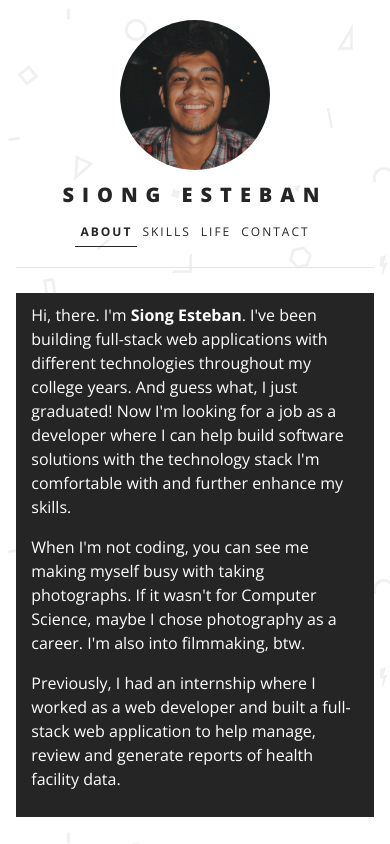
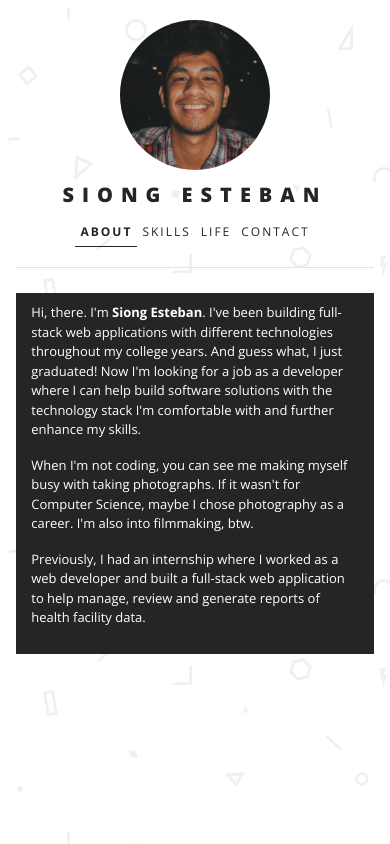
Before and after one commit to siongesteban/siong-esteban-portfolio, a React (Create React App) app: page / in a window 390 px wide. Built offline with nearby package versions, Linux system fonts and the light colour scheme.

Commit message:
Make paragraphs responsive

```diff
--- a/src/styles/base.scss
+++ b/src/styles/base.scss
@@ -7,3 +7,13 @@ body {
   color: $primary-color;
   font-family: 'Open Sans', sans-serif;
 }
+
+p {
+  font-size: 13px;
+}
+
+@media (min-width: $desktop-breakpoint) {
+  p {
+    font-size: 16px;
+  }
+}
```
